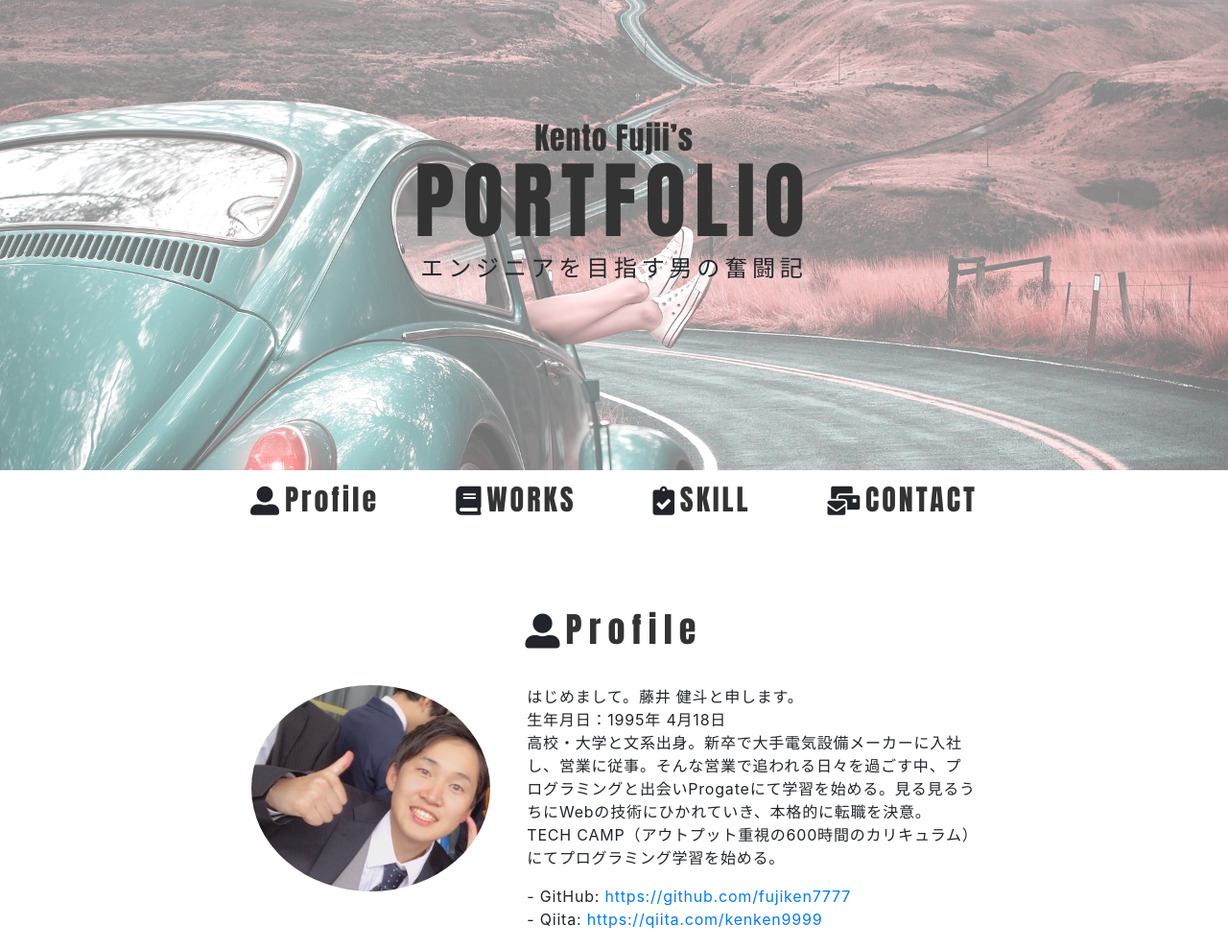
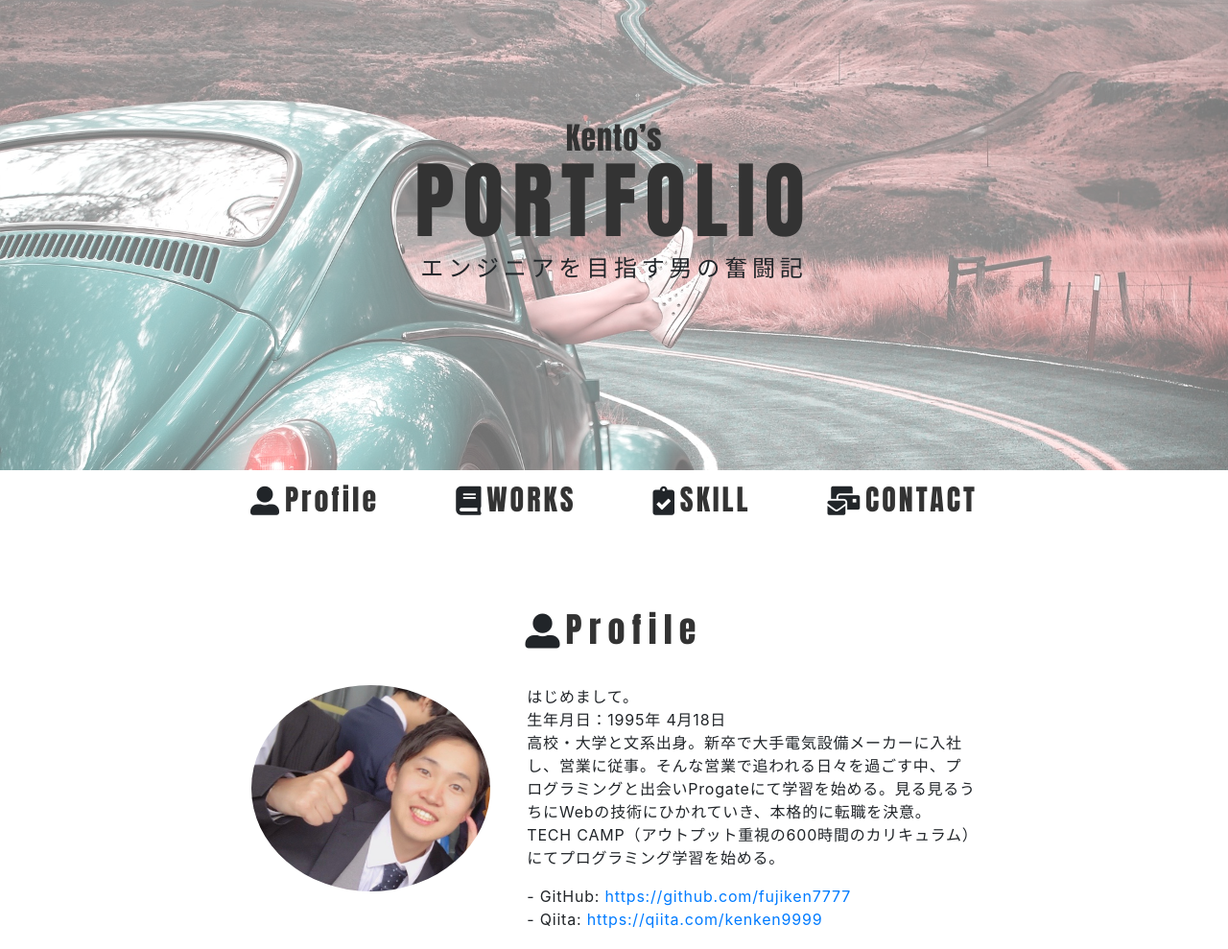
Before and after one commit to fujiken7777/My-portfolio, a plain HTML site: page index.html in a window 1280 px wide. Shown: the part 60-1049 px from the top of the page at 96% size. Drawn offline with nearby package versions, Linux system fonts and the light colour scheme.

Commit message:
Update index.html

```diff
--- a/index.html
+++ b/index.html
@@ -27,7 +27,7 @@
     <header class="header">
       <div class="header-image">
         <h1 class="logo animated rollIn">
-          <span class="logo-name">Kento Fujii’s</span>
+          <span class="logo-name">Kento’s</span>
           <span class="logo-title">PORTFOLIO</span>
           <span class="logo-desc">エンジニアを目指す男の奮闘記</span>
         </h1>
@@ -55,7 +55,7 @@
             </div>
             <div class="two-column-desc">
               <p class="text">
-                はじめまして。藤井 健斗と申します。<br>
+                はじめまして。<br>
                 生年月日：1995年 4月18日<br>
                 高校・大学と文系出身。新卒で大手電気設備メーカーに入社し、営業に従事。そんな営業で追われる日々を過ごす中、プログラミングと出会いProgateにて学習を始める。見る見るうちにWebの技術にひかれていき、本格的に転職を決意。<br>
                 TECH CAMP（アウトプット重視の600時間のカリキュラム）にてプログラミング学習を始める。<br>
```
